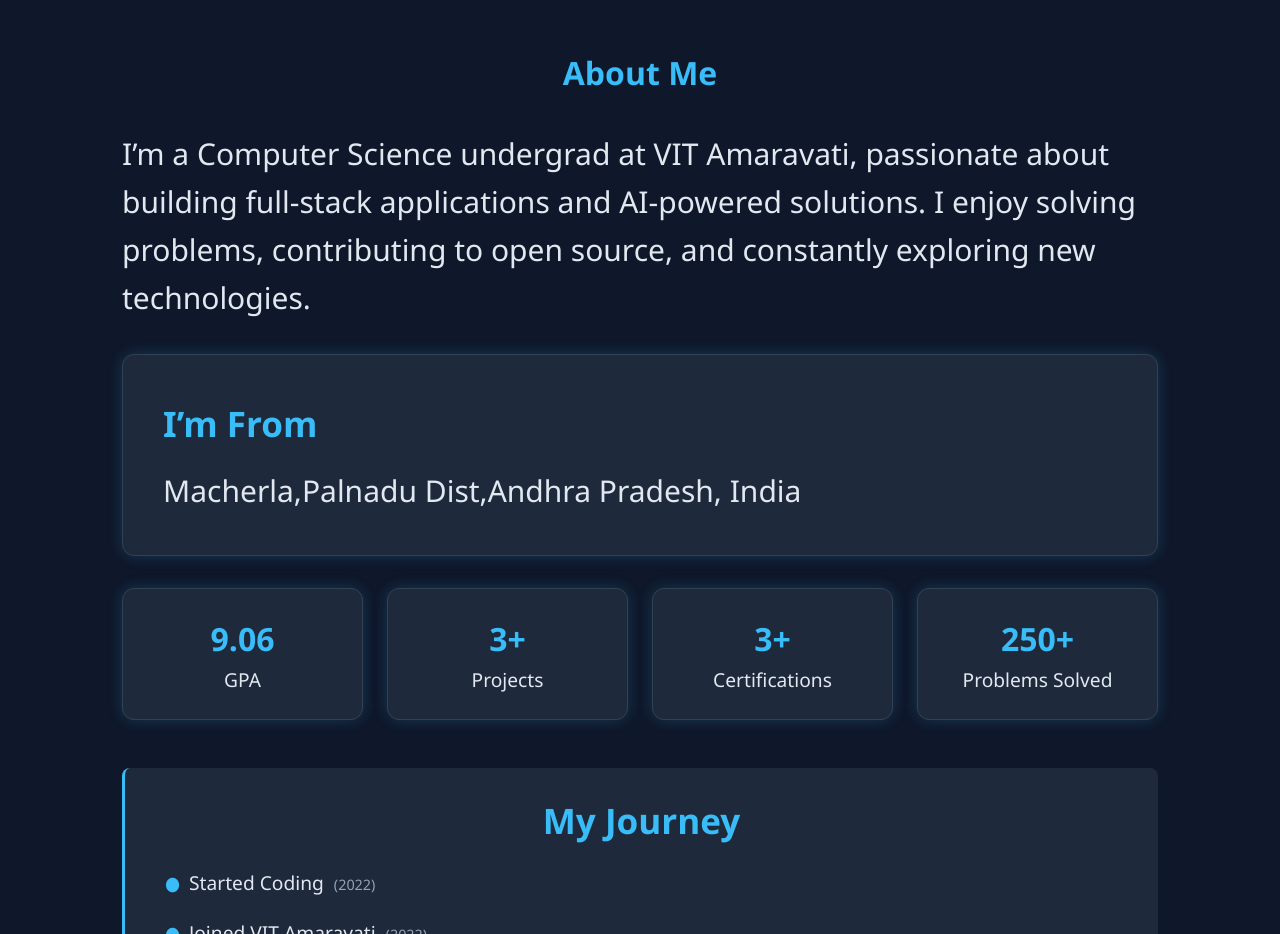
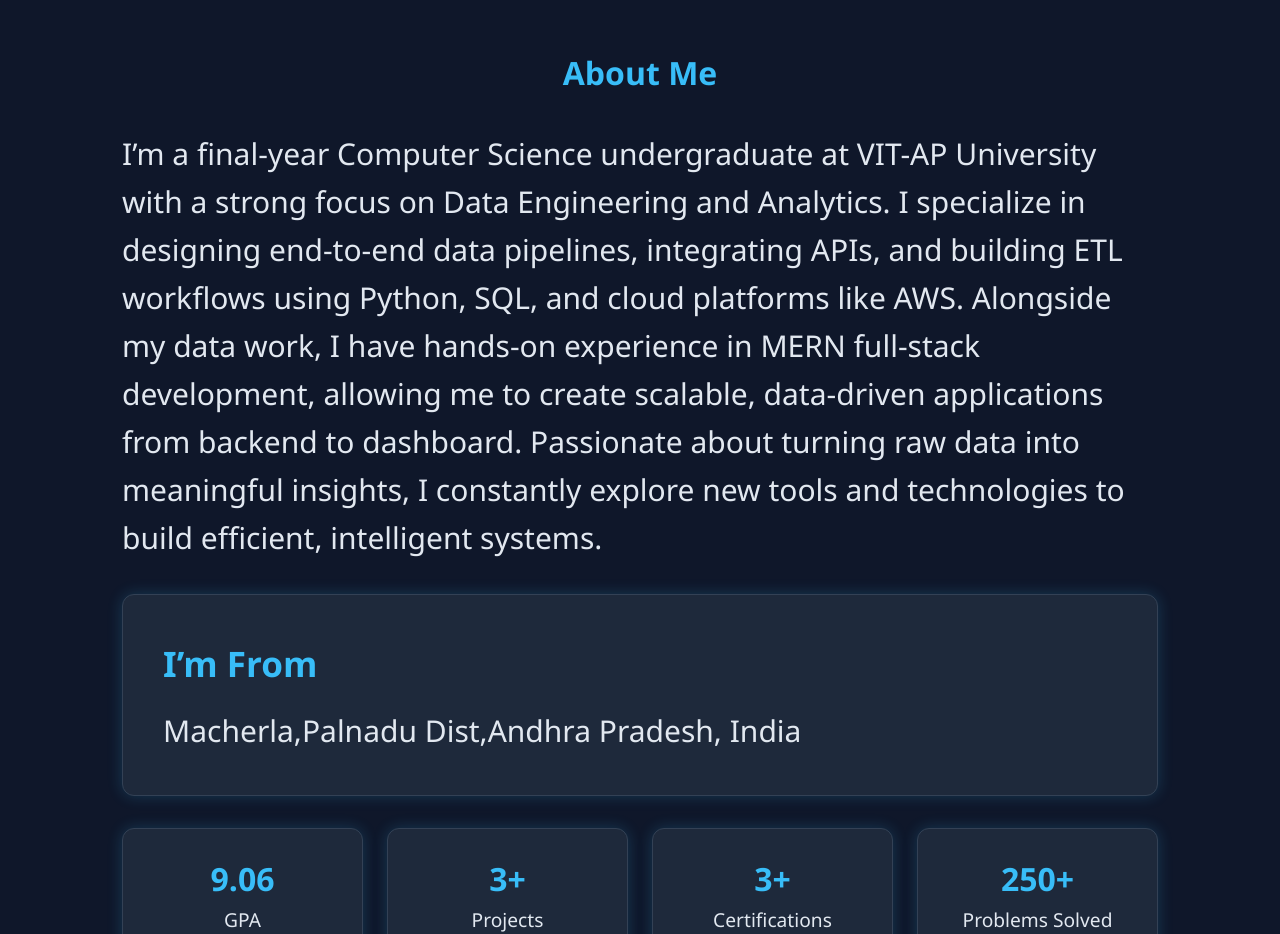
Before and after one commit to lakshya-sunkara/Personal-Portfolio, a plain HTML site: page index.html in a window 1280 px wide. Shown: the part 840-1774 px from the top of the page. Drawn offline with nearby package versions, Linux system fonts and the light colour scheme.

Commit message:
update new skills

```diff
--- a/index.html
+++ b/index.html
@@ -57,7 +57,7 @@
   <section id="summary" class="section content-section">
   <div class="container">
     <h2>About Me</h2>
-   <p> I’m a Computer Science undergrad at VIT Amaravati, passionate about building full-stack applications and AI-powered solutions. I enjoy solving problems, contributing to open source, and constantly exploring new technologies.</p>
+   <p> I’m a final-year Computer Science undergraduate at VIT-AP University with a strong focus on Data Engineering and Analytics. I specialize in designing end-to-end data pipelines, integrating APIs, and building ETL workflows using Python, SQL, and cloud platforms like AWS. Alongside my data work, I have hands-on experience in MERN full-stack development, allowing me to create scalable, data-driven applications from backend to dashboard. Passionate about turning raw data into meaningful insights, I constantly explore new tools and technologies to build efficient, intelligent systems.</p>
    <!-- Quick Highlights -->
     <div class="from">
   <h3>I’m From</h3>
```
